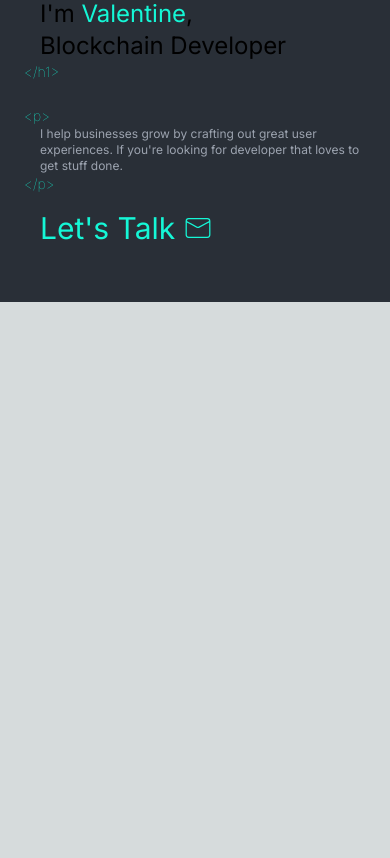
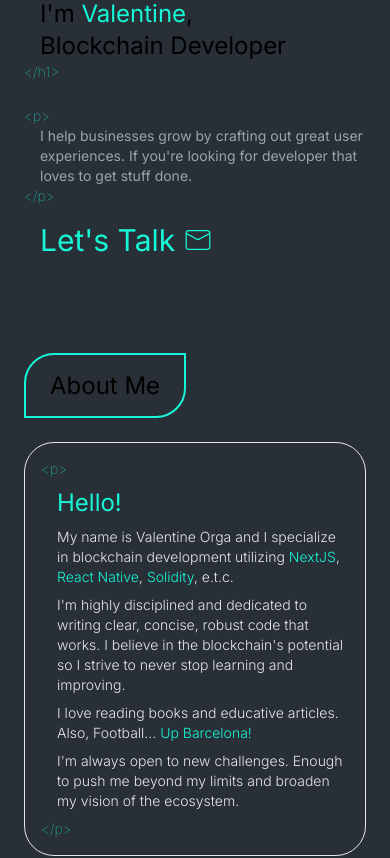
Before and after one commit to ValentineCodes/valentineorga, a Next.js app: page / in a window 390 px wide. Shown: the part 720-1578 px from the top of the page. Before the commit the page ends 1022 px from the top, so only its background shows below. Built offline with nearby package versions, Linux system fonts and the light colour scheme.

Commit message:
responsive about section

```diff
--- a/app/page.tsx
+++ b/app/page.tsx
@@ -17,11 +17,11 @@ export default function Home() {
         <Hero />
       </Popover>
 
-      {/* <section className="h-screen bg-[#292f37] flex items-center">
+      <section className="min-h-screen bg-[#292f37] flex items-center">
         <About />
       </section>
 
-      <section className="bg-[url('/images/coding_bg0.jpeg')] h-screen bg-no-repeat bg-cover">
+      {/* <section className="bg-[url('/images/coding_bg0.jpeg')] h-screen bg-no-repeat bg-cover">
         <Skills />
       </section>
 
--- a/components/About.tsx
+++ b/components/About.tsx
@@ -4,17 +4,17 @@ type Props = {}
 
 export default function About({ }: Props) {
     return (
-        <div className='flex flex-row justify-around w-full py-16'>
+        <div className='flex flex-col lg:flex-row items-center space-y-14 lg:justify-between lg:space-x-14 px-6 lg:px-32 py-14 max-w-[1200px] mx-auto'>
             <div>
-                <h1 className='border-2 border-[#15f7d6] rounded-ss-[30px] rounded-br-[30px] px-6 py-4 text-5xl inline'>About Me</h1>
+                <h1 className='border-2 border-[#15f7d6] rounded-ss-[30px] rounded-br-[30px] px-6 py-4 text-2xl lg:text-4xl inline'>About&nbsp;Me</h1>
 
-                <div className='space-y-2 border p-4 rounded-[30px] max-w-[600px] mt-20'>
+                <div className='space-y-2 border p-4 rounded-[30px] max-w-[600px] mt-10 lg:mt-20'>
                     <p className='text-[#15f7d6] font-thin text-sm'>{'<p>'}</p>
-                    <p className='ml-4 text-5xl text-[#15f7d6]'>Hello!</p>
-                    <p className='text-lg font-light text-gray-200 ml-4'>My name is Valentine Orga and I specialize in blockchain development utilizing <span className='text-[#15f7d6]'>NextJS</span>, <span className='text-[#15f7d6]'>React Native</span>, <span className='text-[#15f7d6]'>Solidity</span>, e.t.c.</p>
-                    <p className='text-lg font-light text-gray-200 ml-4'>I'm highly disciplined and dedicated to writing clear, concise, robust code that works. I believe in the blockchain's potential so I strive to never stop learning and improving.</p>
-                    <p className='text-lg font-light text-gray-200 ml-4'>I love reading books and educative articles. Also, Football... <span className='text-[#15f7d6]'>Up&nbsp;Barcelona!</span></p>
-                    <p className='text-lg font-light text-gray-200 ml-4'>I'm always open to new challenges. Enough to push me beyond my limits and broaden my vision of the ecosystem.</p>
+                    <p className='ml-4 text-2xl lg:text-4xl text-[#15f7d6]'>Hello!</p>
+                    <p className='text-sm lg:text-md font-light text-gray-200 ml-4'>My name is Valentine Orga and I specialize in blockchain development utilizing <span className='text-[#15f7d6]'>NextJS</span>, <span className='text-[#15f7d6]'>React Native</span>, <span className='text-[#15f7d6]'>Solidity</span>, e.t.c.</p>
+                    <p className='text-sm lg:text-md font-light text-gray-200 ml-4'>I'm highly disciplined and dedicated to writing clear, concise, robust code that works. I believe in the blockchain's potential so I strive to never stop learning and improving.</p>
+                    <p className='text-sm lg:text-md font-light text-gray-200 ml-4'>I love reading books and educative articles. Also, Football... <span className='text-[#15f7d6]'>Up&nbsp;Barcelona!</span></p>
+                    <p className='text-sm lg:text-md font-light text-gray-200 ml-4'>I'm always open to new challenges. Enough to push me beyond my limits and broaden my vision of the ecosystem.</p>
                     <p className='text-[#15f7d6] font-thin text-sm'>{'</p>'}</p>
                 </div>
             </div>
--- a/components/Hero.tsx
+++ b/components/Hero.tsx
@@ -55,7 +55,7 @@ export default function Hero({ }: Props) {
                 <p className='text-[#15f7d6] font-thin text-sm'>{'</h1>'}</p>
 
                 <p className='text-[#15f7d6] font-thin text-sm mt-6'>{'<p>'}</p>
-                <p className='ml-4 text-xs md:text-sm text-gray-400 max-w-lg'>I help businesses grow by crafting out great user experiences. If you're looking for developer that loves to get stuff done.</p>
+                <p className='ml-4 text-sm md:text-md text-gray-400 max-w-lg'>I help businesses grow by crafting out great user experiences. If you're looking for developer that loves to get stuff done.</p>
                 <p className='text-[#15f7d6] font-thin text-sm'>{'</p>'}</p>
 
                 <Link href="#contact" className='flex flex-row items-center text-[#15f7d6] text-3xl mt-4 ml-4'>Let's Talk <CiMail className='ml-2' /></Link>
```
